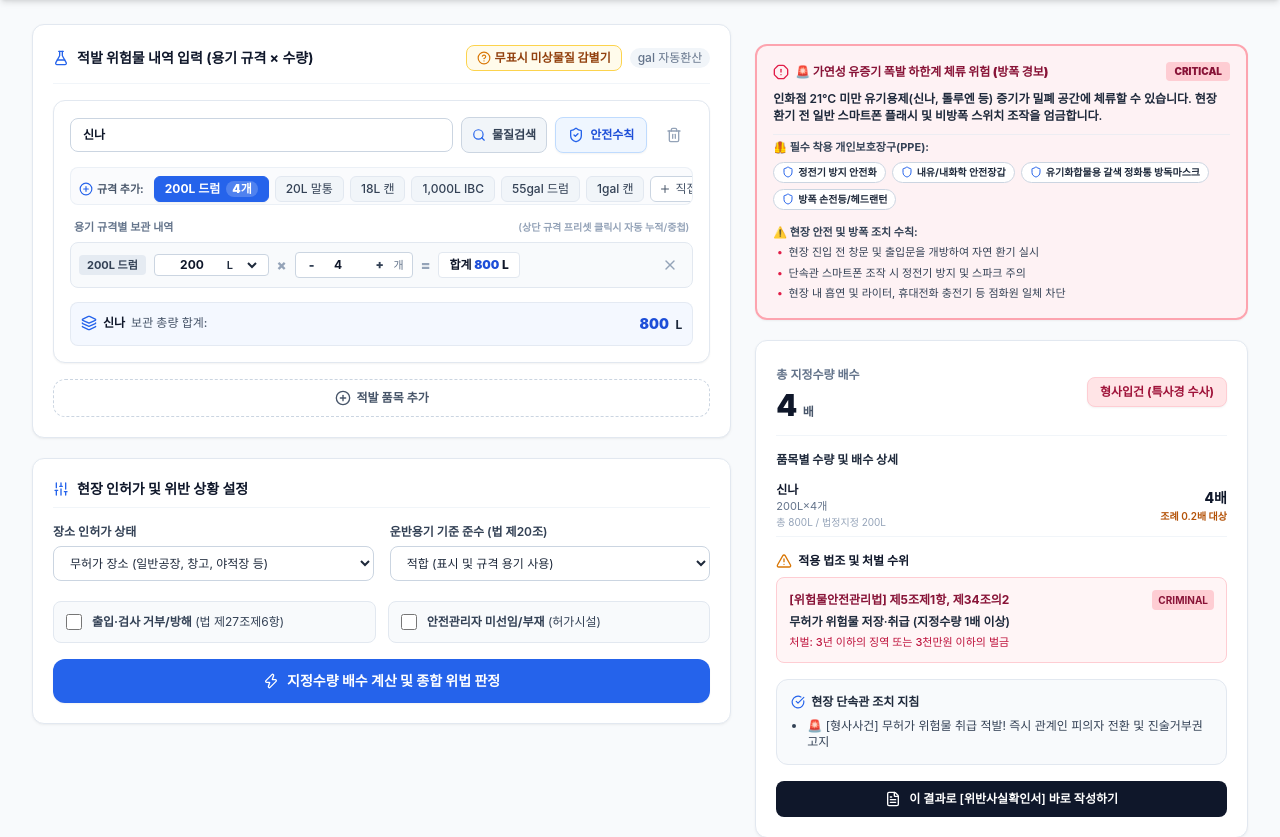
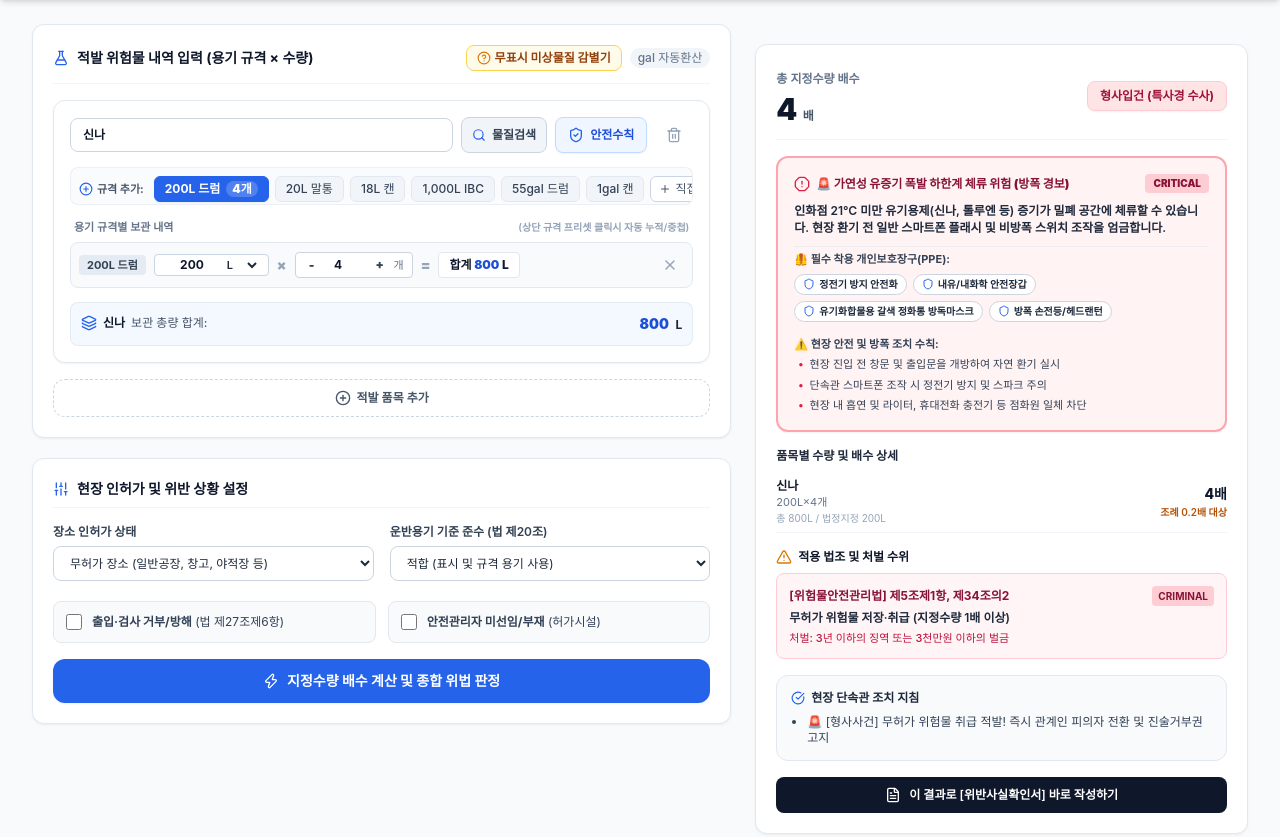
Before and after one commit to dlrnrtls12-dev/hazmat-cop, a FastAPI app: page / in a window 1280 px wide. Shown: the part 112-949 px from the top of the page. Run offline with FastAPI, Linux system fonts and the light colour scheme; parts of the project's set-up code (start-up, migrations or seed data) failed here and were passed over; some libraries are stand-ins or nearby versions; some web fonts are replaced.

Commit message:
style: 단속관 안전 및 방폭 프로토콜 배너를 총지정수량 배수 칸 아래로 위치 이동

```diff
--- a/templates/index.html
+++ b/templates/index.html
@@ -260,11 +260,6 @@
                         </p>
                     </div>
 
-                    <!-- 5단계: 단속관 안전 및 방폭 프로토콜 배너 -->
-                    <div id="safety-protocol-banner" class="hidden clean-card rounded-xl p-4 border-2 border-rose-300 bg-rose-50/80 space-y-2.5 shadow-sm">
-                        <!-- Populated dynamically via displaySafetyProtocol -->
-                    </div>
-
                     <!-- 결과 카드 -->
                     <div id="result-card" class="hidden clean-card rounded-xl p-5 space-y-4">
 
@@ -280,6 +275,11 @@
                             <div id="res-badge-status" class="px-3 py-1.5 rounded-lg text-xs font-bold shadow-sm">
                                 판정 대기
                             </div>
+                        </div>
+
+                        <!-- 5단계: 단속관 안전 및 방폭 프로토콜 배너 (총지정수량 배수 칸 아래로 이동) -->
+                        <div id="safety-protocol-banner" class="hidden rounded-xl p-4 border-2 border-rose-300 bg-rose-50/80 space-y-2.5 shadow-sm">
+                            <!-- Populated dynamically via displaySafetyProtocol -->
                         </div>
 
                         <!-- Item Breakdown -->
```
